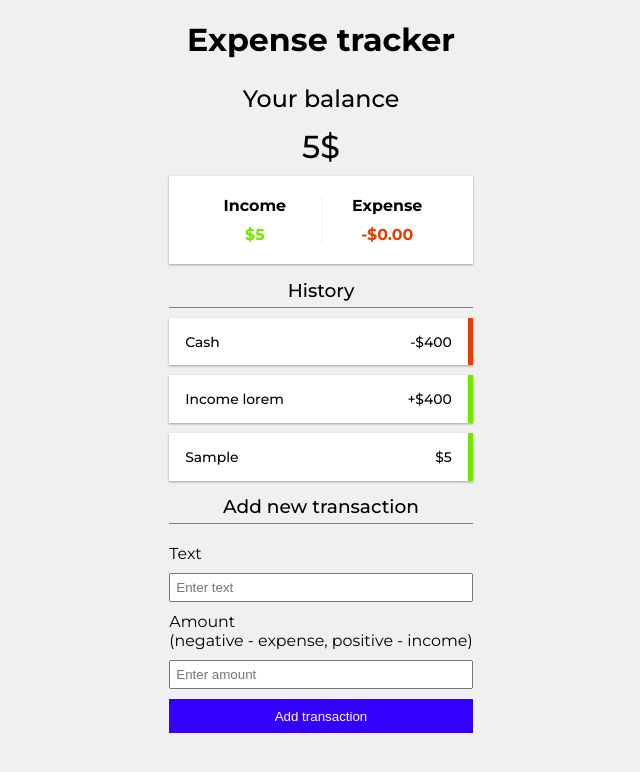
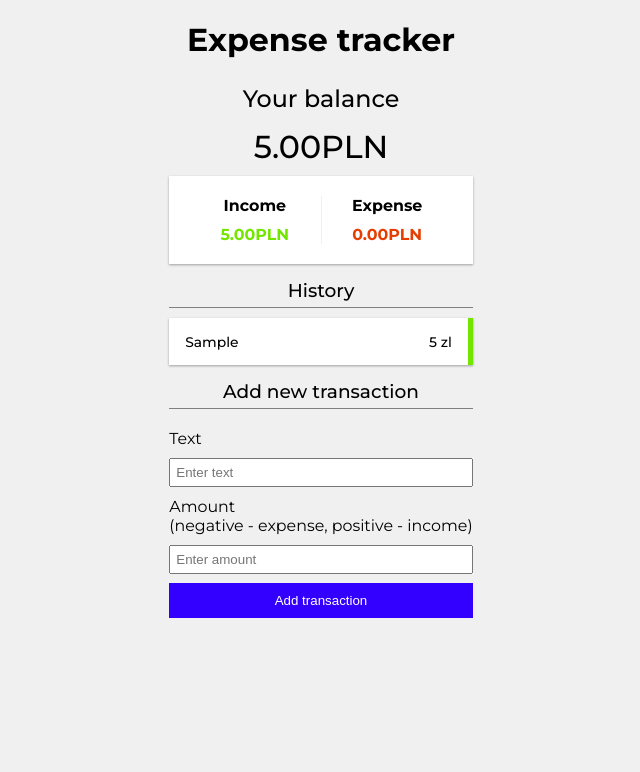
Before and after one commit to eszczepan/Simple-projects, a plain HTML site: page 04. Expense tracker/index.html in a window 1280 px wide. Both pictures are taken after typing "Sample", "5" into the empty fields and a click on the button "Add transaction". Shown: the whole page, without its empty margins (319-959 px from the left). Drawn offline with Linux system fonts and the light colour scheme.

Commit message:
:hammer: Refactor code

```diff
--- a/04. Expense tracker/app.js
+++ b/04. Expense tracker/app.js
@@ -6,76 +6,76 @@ const form = document.getElementById("form");
 const text = document.getElementById("text");
 const amount = document.getElementById("amount");
 const btn = document.querySelector(".btn");
-let income = 0;
-let outcome = 0;
 
-const invalidInput = (textVal, amountVal) => {
-  if (amountVal === "" || amountVal === 0) {
-    console.log("enter amount");
-    amount.classList.add("invalidInput");
-  }
-  if (textVal === "" || amountVal === 0) {
-    console.log("enter text");
-    text.classList.add("invalidInput");
-  }
+let transactions = [];
+
+const generateID = () => {
+  Math.floor(Math.random() * 10000000);
 };
 
-const updateBalance = (classe, value) => {
-  money = parseInt(value);
-  if (classe === "plus") {
-    income += money;
-    moneyPlus.textContent = `$${income}`;
-  } else {
-    outcome += money;
-    moneyMinus.textContent = `$${outcome}`;
-  }
-
-  balance.textContent = `${income - outcome}$`;
+const generateTransactions = (transaction) => {
+  const item = document.createElement("li");
+  item.classList.add(transaction.amount > 0 ? "plus" : "minus");
+  item.innerHTML = `
+  ${transaction.text}<span>${Math.abs(
+    transaction.amount
+  )} zl</span><button class="delete-btn" onclick="deleteTransaction(${
+    transaction.id
+  })">x</button>
+  `;
+  list.appendChild(item);
 };
 
-const clearInputs = () => {
-  text.value = "";
-  amount.value = "";
-  text.classList.remove("invalidInput");
-  amount.classList.remove("invalidInput");
-};
+const updateBalance = () => {
+  const amounts = transactions.map((item) => item.amount);
 
-const addElement = (textVal, amountVal, classe) => {
-  const newItem = document.createElement("li");
-  newItem.classList.add(classe);
-  newItem.textContent = `${textVal}`;
+  const total = amounts.reduce((acc, item) => (acc += item), 0).toFixed(2);
 
-  const span = document.createElement("span");
-  span.textContent = `$${amountVal}`;
-  newItem.appendChild(span);
+  const income = amounts
+    .filter((item) => item > 0)
+    .reduce((acc, item) => (acc += item), 0)
+    .toFixed(2);
 
-  const deleteBtn = document.createElement("button");
-  deleteBtn.classList.add("delete-btn");
-  deleteBtn.textContent = "x";
-  newItem.appendChild(deleteBtn);
+  const outcome = (
+    amounts.filter((item) => item < 0).reduce((acc, item) => (acc += item), 0) *
+    -1
+  ).toFixed(2);
 
-  list.appendChild(newItem);
-  updateBalance(classe, amountVal);
-  clearInputs();
+  balance.textContent = `${total}PLN`;
+  moneyPlus.textContent = `${income}PLN`;
+  moneyMinus.textContent = `${outcome}PLN`;
 };
 
 const addTransaction = (e) => {
   e.preventDefault();
+  if (text.value.trim() === "" || amount.value.trim() === "") {
+    console.log("error");
+  } else {
+    const item = {
+      id: generateID,
+      text: text.value,
+      amount: +amount.value,
+    };
 
-  let amountVal = amount.value;
-  const textVal = text.value;
-
-  if (textVal !== "" && amountVal > 0) {
-    const plus = "plus";
-    return addElement(textVal, amountVal, plus);
-  } else if (textVal !== "" && amountVal < 0) {
-    const minus = "minus";
-    amountVal = amountVal.substr(1);
-    return addElement(textVal, amountVal, minus);
-  } else {
-    invalidInput(textVal, amountVal);
-    return;
+    transactions.push(item);
+    generateTransactions(item);
+    updateBalance();
+    text.value = "";
+    amount.value = "";
   }
 };
 
-btn.addEventListener("click", addTransaction);
+const deleteTransaction = (id) => {
+  transactions = transactions.filter((transaction) => transaction.id !== id);
+  init();
+};
+
+const init = () => {
+  list.innerHTML = "";
+  transactions.forEach(generateTransactions);
+  updateBalance();
+};
+
+init();
+
+form.addEventListener("submit", addTransaction);
--- a/04. Expense tracker/index.html
+++ b/04. Expense tracker/index.html
@@ -13,24 +13,21 @@
 
   <div class="container">
     <h2>Your balance</h2>
-    <h1 id="balance">$0.00</h1>
+    <h1 id="balance">0.00PLN</h1>
 
     <div class="inc-exp-container">
       <div>
         <h4>Income</h4>
-        <p class="money-plus" id="money-plus">+$0.00</p>
+        <p class="money-plus" id="money-plus">0.00PLN</p>
       </div>
       <div>
         <h4>Expense</h4>
-        <p class="money-minus" id="money-minus">-$0.00</p>
+        <p class="money-minus" id="money-minus">0.00PLN</p>
       </div>
     </div>
 
     <h3>History</h3>
-    <ul class="list" id="list">
-      <li class="minus">Cash<span>-$400</span><button class="delete-btn">x</button></li>
-      <li class="plus">Income lorem<span>+$400</span><button class="delete-btn">x</button></li>
-    </ul>
+    <ul class="list" id="list"></ul>
 
     <h3>Add new transaction</h3>
     <form id="form">
--- a/04. Expense tracker/style.css
+++ b/04. Expense tracker/style.css
@@ -120,7 +120,7 @@ h3 {
   position: absolute;
   top: 50%;
   left: 0;
-  transform: translate(-50%, -50%);
+  transform: translate(-100%, -50%);
   background-color: var(--red);
   color: #fff;
   border: none;
@@ -129,6 +129,7 @@ h3 {
   padding: .5rem;
   cursor: pointer;
   outline: none;
+  transition: opacity .3s ease;
 }
 
 .list>li:hover .delete-btn {
@@ -154,9 +155,16 @@ h3 {
   padding: 1rem 0;
   margin: 1rem 0;
   border: none;
-  /* text-transform: uppercase; */
   color: #fff;
   background: var(--blue);
   font-weight: 500;
   cursor: pointer;
 }
+
+.btn:focus .delete-btn:focus {
+  outline: 0;
+}
+
+.invalidInput {
+  border: 2px solid var(--red);
+}
```
